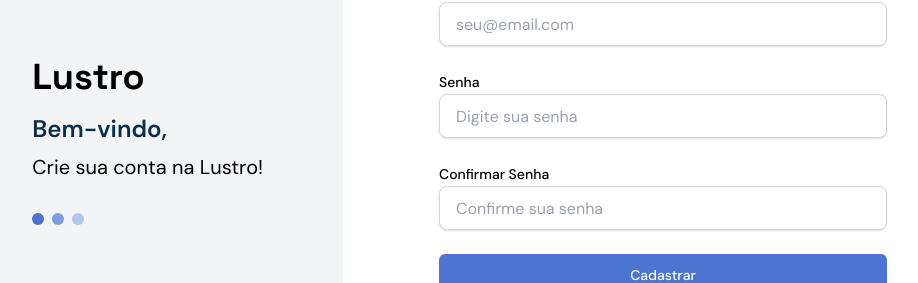
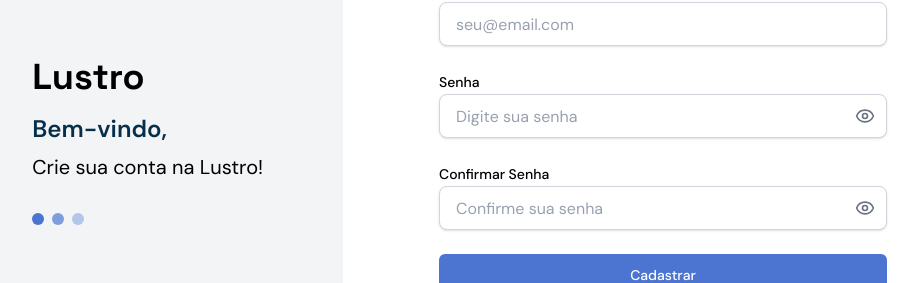
Before and after one commit to qustavoleite/lustro, a React (Vite) app: page /singup in a window 1280 px wide. Shown: the part 259-542 px from the top of the page, without its empty margins (297-1215 px from the left). Built offline with nearby package versions, Linux system fonts and the light colour scheme.

Commit message:
feat: ícone (olho) para esconder a senha

```diff
--- a/src/pages/Login.tsx
+++ b/src/pages/Login.tsx
@@ -2,8 +2,11 @@
 import { Link } from 'react-router-dom'
 import { Button } from '../components/Button'
 import { Input } from '../components/Input'
+import { Eye, EyeOff } from 'lucide-react'
+
 
 export function Login() {
+  const [showPassword, setShowPassword] = useState(false)
   const [email, setEmail] = useState('')
   const [password, setPassword] = useState('')
 
@@ -54,15 +57,30 @@
               <label htmlFor='password' className='text-sm font-medium'>
                 Senha
               </label>
+              <div className='relative'>
                 <Input
                   id='password'
-                type='password'
+                  type={showPassword ? 'text' : 'password'}
                   placeholder='Digite sua senha'
                   value={password}
                   onChange={(e) => setPassword(e.target.value)}
                   minLength={8}
                   required
+                  className='pr-10'
                 />
+                <button
+                  type='button'
+                  onClick={() => setShowPassword(!showPassword)}
+                  className='absolute right-3 top-1/2 -translate-y-1/2 text-gray-500 hover:text-gray-700 focus:outline-none'
+                  aria-label={showPassword ? 'Ocultar senha' : 'Mostrar senha'}
+                >
+                  {showPassword ? (
+                    <EyeOff className='h-5 w-5' />
+                  ) : (
+                    <Eye className='h-5 w-5' />
+                  )}
+                </button>
+              </div>
             </div>
 
             <Link to='/admin'>
@@ -70,7 +88,6 @@
                 Entrar
               </Button>
             </Link>
-
           </form>
 
           <div className='mt-8 text-center'>
--- a/src/pages/SignUp.tsx
+++ b/src/pages/SignUp.tsx
@@ -2,8 +2,11 @@
 import { Link } from 'react-router-dom'
 import { Button } from '../components/Button'
 import { Input } from '../components/Input'
+import { Eye, EyeOff } from 'lucide-react'
 
 export function SignUp() {
+  const [showPassword, setShowPassword] = useState(false)
+  const [showConfirmPassword, setShowConfirmPassword] = useState(false)
   const [formData, setFormData] = useState({
     nome: '',
     email: '',
@@ -87,32 +90,64 @@
               <label htmlFor='senha' className='text-sm font-medium'>
                 Senha
               </label>
+              <div className='relative'>
                 <Input
                   id='senha'
                   name='senha'
-                type='password'
+                  type={showPassword ? 'text' : 'password'}
                   placeholder='Digite sua senha'
                   value={formData.senha}
                   onChange={handleChange}
                   minLength={8}
                   required
+                  className='pr-10'
                 />
+                <button
+                  type='button'
+                  onClick={() => setShowPassword(!showPassword)}
+                  className='absolute right-3 top-1/2 -translate-y-1/2 text-gray-500 hover:text-gray-700 focus:outline-none'
+                  aria-label={showPassword ? 'Ocultar senha' : 'Mostrar senha'}
+                >
+                  {showPassword ? (
+                    <EyeOff className='h-5 w-5' />
+                  ) : (
+                    <Eye className='h-5 w-5' />
+                  )}
+                </button>
+              </div>
             </div>
 
             <div className='space-y-2'>
               <label htmlFor='confirmarSenha' className='text-sm font-medium'>
                 Confirmar Senha
               </label>
+              <div className='relative'>
                 <Input
                   id='confirmarSenha'
                   name='confirmarSenha'
-                type='password'
+                  type={showConfirmPassword ? 'text' : 'password'}
                   placeholder='Confirme sua senha'
                   value={formData.confirmarSenha}
                   onChange={handleChange}
                   minLength={8}
                   required
+                  className='pr-10'
                 />
+                <button
+                  type='button'
+                  onClick={() => setShowConfirmPassword(!showConfirmPassword)}
+                  className='absolute right-3 top-1/2 -translate-y-1/2 text-gray-500 hover:text-gray-700 focus:outline-none'
+                  aria-label={
+                    showConfirmPassword ? 'Ocultar senha' : 'Mostrar senha'
+                  }
+                >
+                  {showConfirmPassword ? (
+                    <EyeOff className='h-5 w-5' />
+                  ) : (
+                    <Eye className='h-5 w-5' />
+                  )}
+                </button>
+              </div>
             </div>
 
             <Link to='/schedule'>
```
Lines whose indentation alone changed are shown as unchanged.
